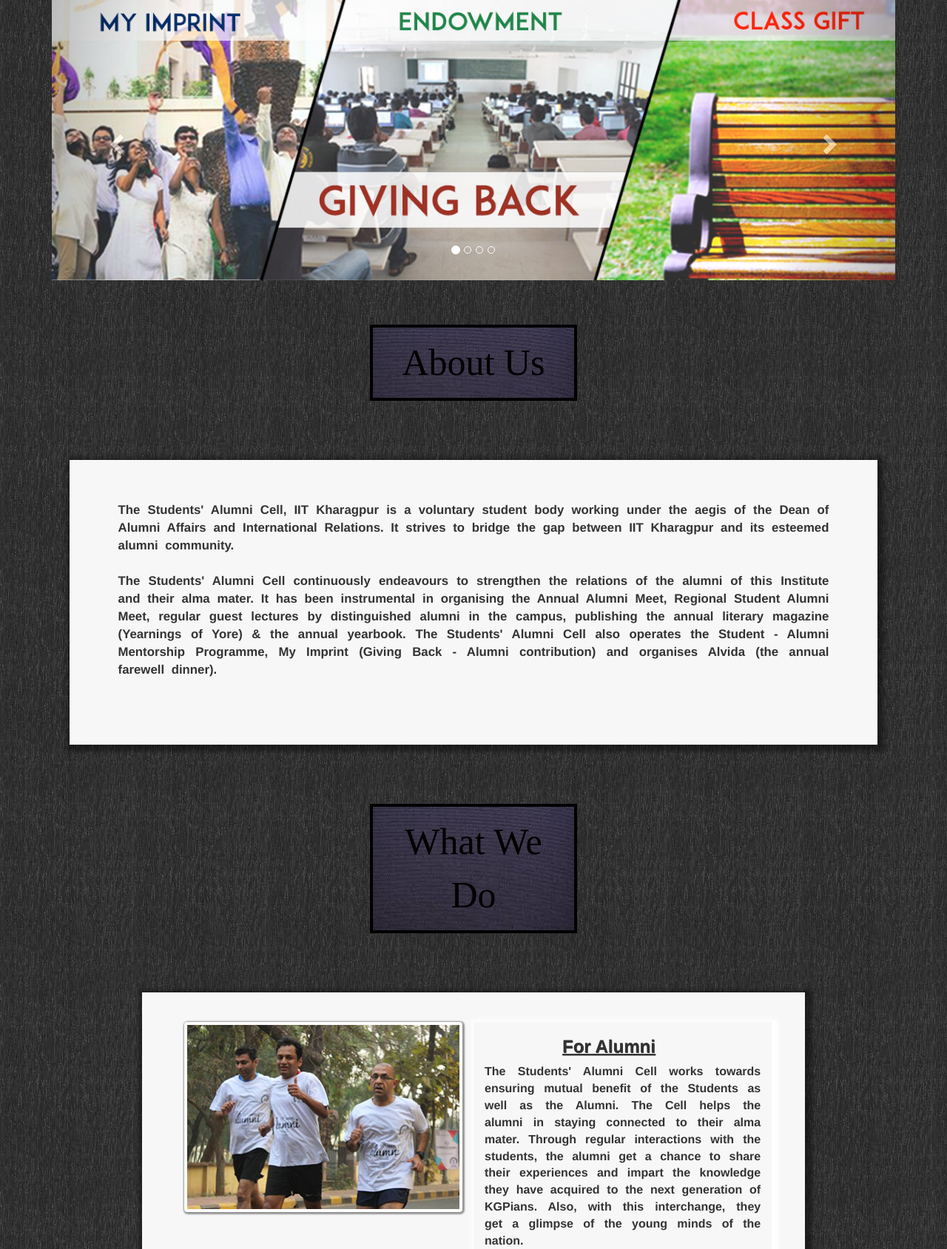
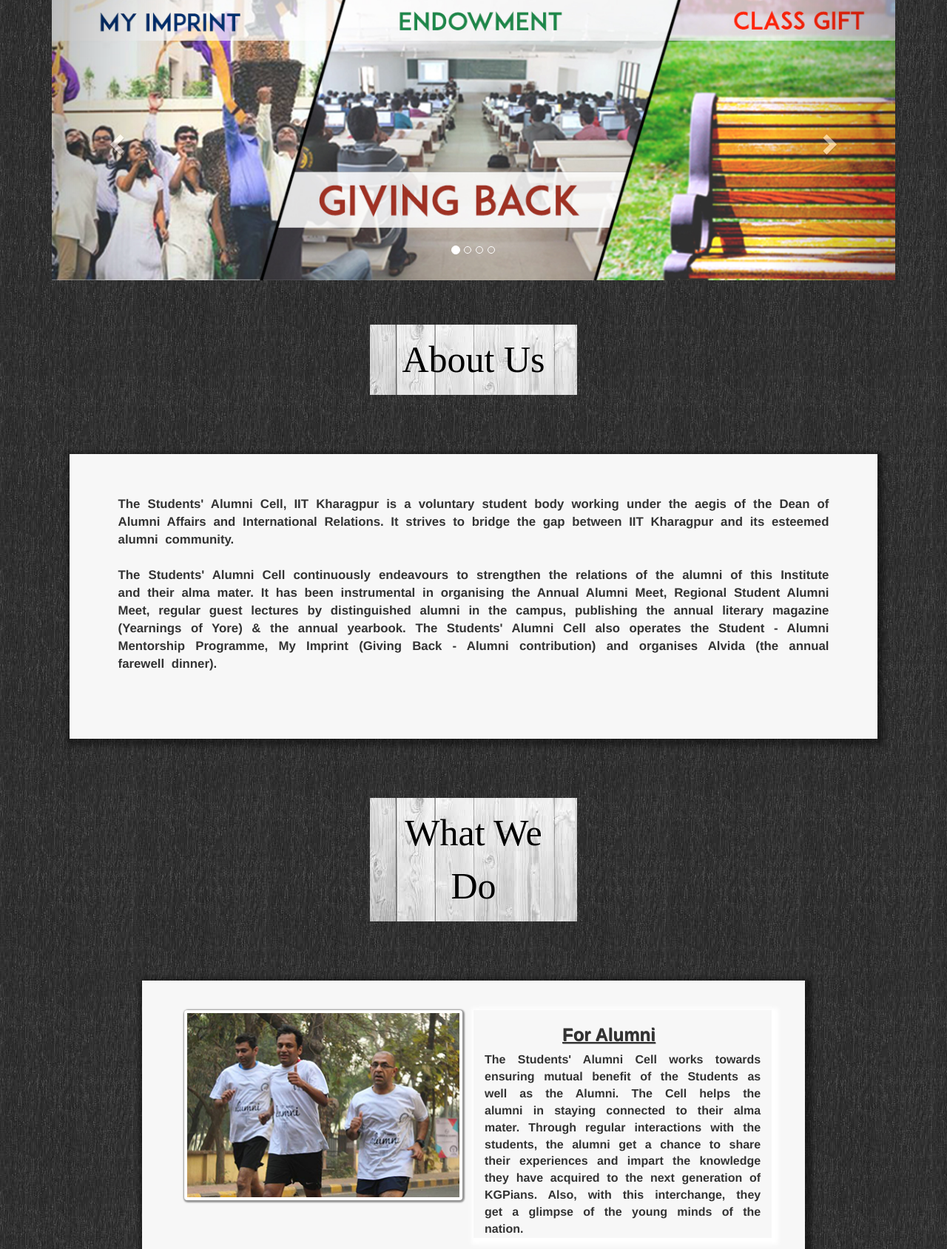
Before and after one commit to karannaoh/sac-new, a PHP site: page / in a window 1280 px wide. Shown: the part 932-2621 px from the top of the page at 74% size. Run offline with PHP 8.4, Linux system fonts and the light colour scheme; some libraries are stand-ins or nearby versions.

Commit message:
changed header

```diff
--- a/body.php
+++ b/body.php
@@ -8,7 +8,7 @@
 }
 .bor
 {
-   background-image: url('imgs/tex3.jpg');
+   background-image: url('imgs/tex5.jpeg');
 }
 
  </style>
--- a/css/main.css
+++ b/css/main.css
@@ -185,8 +185,6 @@ h2
 {
     margin-left: 500px;
     margin-right: 500px;
-    border: 4px solid;
-
     padding: 12px;
     color: black;
 }
```
Also changed, not shown: imgs/tex5.jpeg (added).
